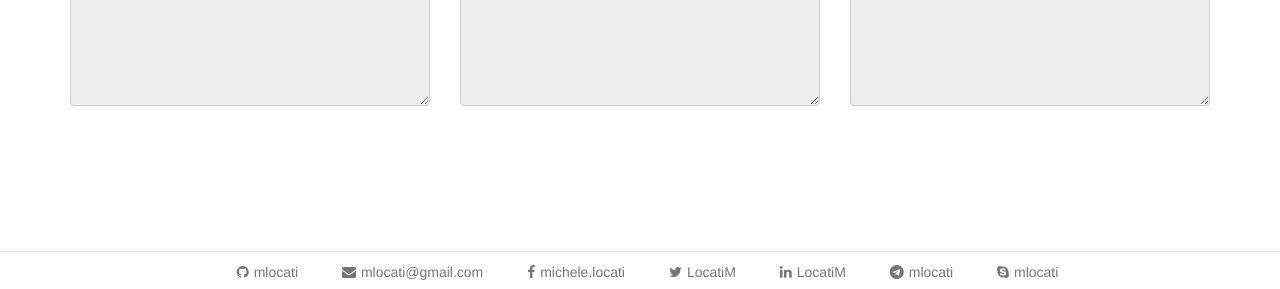
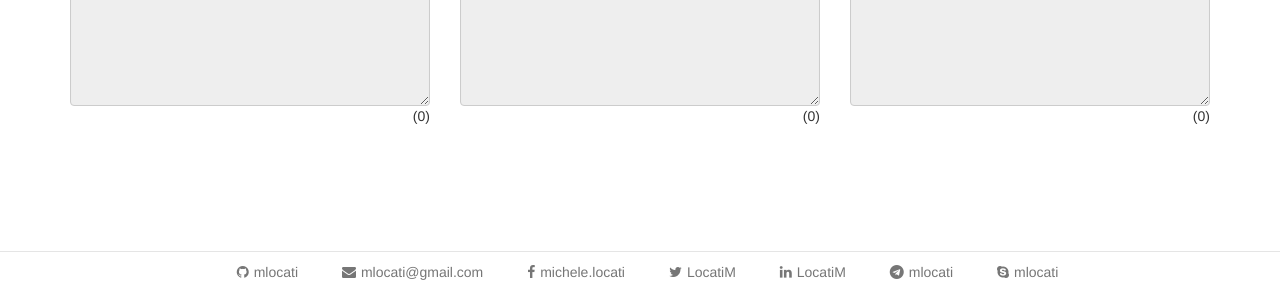
Before and after one commit to mlocati/mlocati.github.io, a Jekyll site: the page built from _articles/online-tools.md, in a window 1280 px wide. Shown: the part 608-897 px from the top of the page. Built offline with Jekyll 4.4.1, drawn with Linux system fonts in a browser that asks for light colours.

Commit message:
Add line counters to online-tools

```diff
--- a/_articles/online-tools.md
+++ b/_articles/online-tools.md
@@ -31,14 +31,17 @@ layout: article-notoc
 		<div class="col-md-4">
 			<h3>Only in #1</h3>
 			<textarea id="tlc-output-1" class="form-control" style="resize: vertical" rows="10" readonly="readonly"></textarea>
+			<span style="float: right">(<span id="tlc-output-1-count">0</span>)</span>
 		</div>
 		<div class="col-md-4">
 			<h3>In #1 and in #2</h3>
 			<textarea id="tlc-output-1-2" class="form-control" style="resize: vertical" rows="10" readonly="readonly"></textarea>
+			<span style="float: right">(<span id="tlc-output-1-2-count">0</span>)</span>
 		</div>
 		<div class="col-md-4">
 			<h3>Only in #3</h3>
 			<textarea id="tlc-output-2" class="form-control" style="resize: vertical" rows="10" readonly="readonly"></textarea>
+			<span style="float: right">(<span id="tlc-output-2-count">0</span>)</span>
 		</div>
 	</div>
 </div>
--- a/js/online-tools.js
+++ b/js/online-tools.js
@@ -9,6 +9,7 @@ var $tool = $('#tool');
     var parsed = ['', ''], parsedCaseSensitive = null;
     var $inputList = [$('#tlc-input-1'),$('#tlc-input-2')];
     var $outputList = [$('#tlc-output-1'), $('#tlc-output-1-2'), $('#tlc-output-2')];
+    var $outputListCount = [$('#tlc-output-1-count'), $('#tlc-output-1-2-count'), $('#tlc-output-2-count')];
     $inputList[0].add($inputList[1]).add($tool).on('change keydown keyup keypress blur', function() {
         var parsing = [$inputList[0].val(), $inputList[1].val()];
         var parsingCaseSensitive = $('#tool option:selected').data('case-sensitive') === 'yes';
@@ -51,8 +52,11 @@ var $tool = $('#tool');
             }
         }
         $outputList[0].val(outputList[0].join('\n'));
+        $outputListCount[0].text(outputList[0].length.toString());
         $outputList[1].val(outputList[1].join('\n'));
+        $outputListCount[1].text(outputList[1].length.toString());
         $outputList[2].val(outputList[2].join('\n'));
+        $outputListCount[2].text(outputList[2].length.toString());
         parsed = parsing;
         parsedCaseSensitive = parsingCaseSensitive;
     });
```
